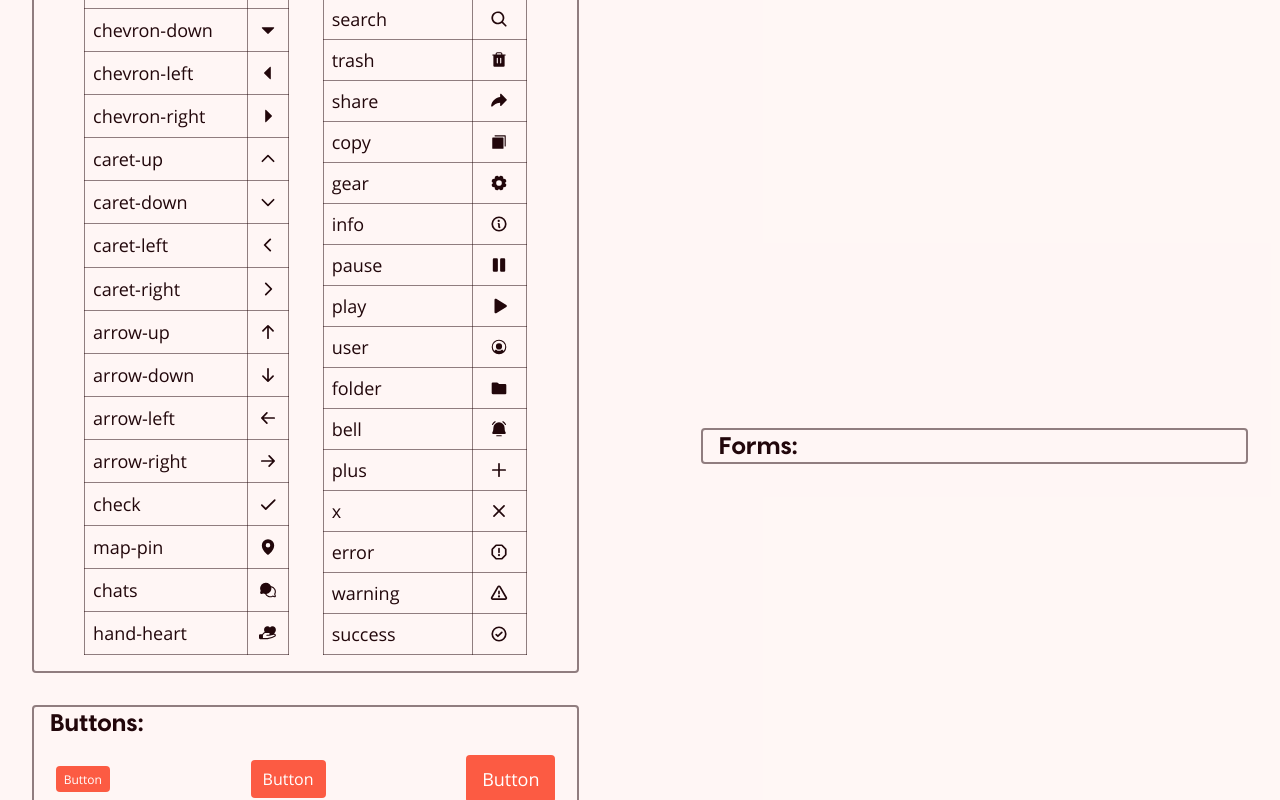
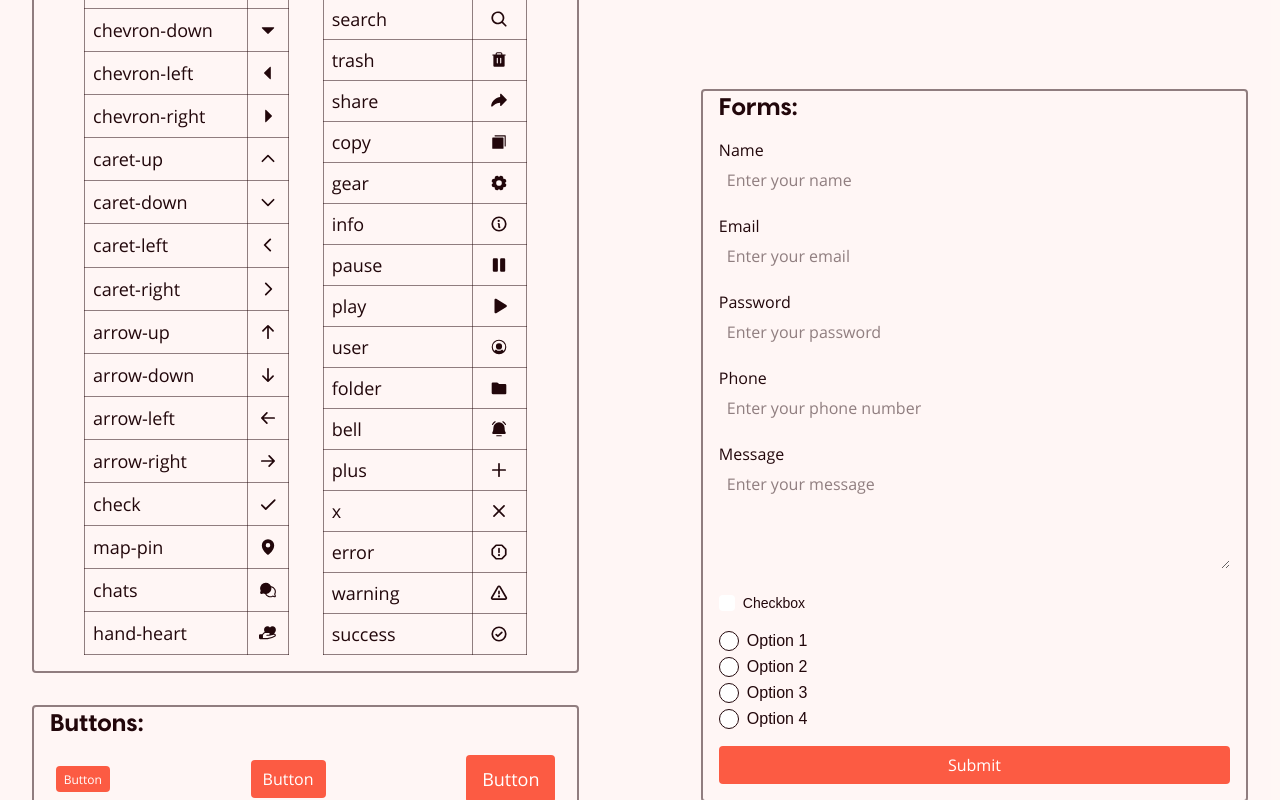
Before and after one commit to GTBitsOfGood/design-system, a Next.js app: page / in a window 1280 px wide. Shown: the part 520-1320 px from the top of the page. Built offline with nearby package versions, Linux system fonts and the light colour scheme.

Commit message:
Create Form and TextInput components

```diff
--- /dev/null
+++ b/src/components/BogForm/BogForm.tsx
@@ -0,0 +1,23 @@
+import { Form } from 'radix-ui';
+import styles from './styles.module.css';
+import BogButton from '../BogButton/BogButton';
+import type { FormEventHandler } from 'react';
+
+export interface BogFormProps {
+  onSubmit?: FormEventHandler<HTMLFormElement>;
+  submitLabel?: string;
+  style?: React.CSSProperties;
+  className?: string;
+  children: React.ReactNode;
+}
+
+export function BogForm({ onSubmit, submitLabel, style, className, children }: BogFormProps) {
+  return (
+    <Form.Root onSubmit={onSubmit} className={`${className} ${styles.root}`} style={style}>
+      {children}
+      <Form.Submit asChild>
+        <BogButton type="submit">{submitLabel || 'Submit'}</BogButton>
+      </Form.Submit>
+    </Form.Root>
+  );
+}
--- /dev/null
+++ b/src/components/BogForm/styles.module.css
@@ -0,0 +1,8 @@
+@layer base {
+  .root {
+    flex-direction: column;
+    display: flex;
+    row-gap: 1rem;
+    padding: 1rem;
+  }
+}
--- /dev/null
+++ b/src/components/BogTextInput/BogTextInput.tsx
@@ -0,0 +1,62 @@
+import { Form } from 'radix-ui';
+import styles from './styles.module.css';
+
+export interface BogTextInputProps {
+  multiline?: boolean;
+  type?: 'text' | 'email' | 'password' | 'tel';
+  name: string;
+  label: string;
+  placeholder?: string;
+  required?: boolean;
+  disabled?: boolean;
+
+  style?: React.CSSProperties;
+  className?: string;
+}
+
+export function BogTextInput({
+  type = 'text',
+  name,
+  label,
+  multiline = false,
+  placeholder,
+  required = true,
+  disabled = false,
+  style,
+  className,
+}: BogTextInputProps) {
+  return (
+    <Form.Field name={name}>
+      <div className="flex flex-row gap-x-2 text-paragraph-2">
+        <Form.Label>{label}</Form.Label>
+        <Form.Message match="valueMissing" className="text-status-red-text">
+          Please enter a value for {label}
+        </Form.Message>
+        <Form.Message match="typeMismatch" className="text-status-red-text">
+          Please provide a valid {label}
+        </Form.Message>
+      </div>
+      <Form.Control asChild>
+        {multiline ? (
+          <textarea
+            name={name}
+            placeholder={placeholder}
+            required={required}
+            disabled={disabled}
+            rows={4}
+            className={`${styles.input} text-paragraph-2`}
+          />
+        ) : (
+          <input
+            name={name}
+            type={type}
+            placeholder={placeholder}
+            required={required}
+            disabled={disabled}
+            className={`${styles.input} text-paragraph-2`}
+          />
+        )}
+      </Form.Control>
+    </Form.Field>
+  );
+}
--- /dev/null
+++ b/src/components/BogTextInput/styles.module.css
@@ -0,0 +1,19 @@
+@layer base {
+  .input {
+    width: 100%;
+    padding: 0.5rem;
+    background-color: var(--color-solid-bg-sunken);
+    border-radius: 0.5rem;
+    border: 1px solid var(--color-grey-stroke-weak);
+    &:hover {
+      border-color: var(--color-brand-stroke-strong);
+    }
+    &:focus {
+      outline: none;
+      border-color: var(--color-brand-stroke-strong);
+    }
+    &:disabled {
+      color: var(--color-grey-off-state);
+    }
+  }
+}
--- a/src/pages/index.tsx
+++ b/src/pages/index.tsx
@@ -4,6 +4,8 @@ import BogButton from '../components/BogButton/BogButton';
 import { BogRadioItem } from '@/components/BogRadioItem/BogRadioItem';
 import { useState } from 'react';
 import BogCheckbox from '@/components/BogCheckbox/BogCheckbox';
+import { BogForm } from '@/components/BogForm/BogForm';
+import { BogTextInput } from '@/components/BogTextInput/BogTextInput';
 
 export default function Home() {
   const icons = [
@@ -206,6 +208,34 @@ export default function Home() {
           */}
           <div className="flex flex-col items-center justify-between border-grey-stroke-strong border-solid rounded-sm border-2 mb-8">
             <h3 className="self-start ml-4 text-heading-3">Forms:</h3>
+            <BogForm
+              className="w-full px-4"
+              onSubmit={(e) => {
+                e.preventDefault();
+                const data = Object.fromEntries(new FormData(e.currentTarget));
+                console.log(data);
+              }}
+            >
+              <BogTextInput name="name" label="Name" placeholder="Enter your name" />
+              <BogTextInput name="email" label="Email" placeholder="Enter your email" />
+              <BogTextInput
+                name="password"
+                label="Password"
+                placeholder="Enter your password"
+                type="password"
+                required
+              />
+              <BogTextInput name="phone" label="Phone" placeholder="Enter your phone number" type="tel" disabled />
+              <BogTextInput multiline name="message" label="Message" placeholder="Enter your message" />
+              <BogCheckbox label="Checkbox" name="checkbox" />
+              {/* you have to include a `name` prop when using BogRadioGroup in a form! */}
+              <BogRadioGroup name="radio">
+                <BogRadioItem label="Option 1" value={'1'} />
+                <BogRadioItem label="Option 2" value={'2'} />
+                <BogRadioItem label="Option 3" value={'3'} />
+                <BogRadioItem label="Option 4" value={'4'} />
+              </BogRadioGroup>
+            </BogForm>
           </div>
 
           {/* Temp placeholder for style */}
```
